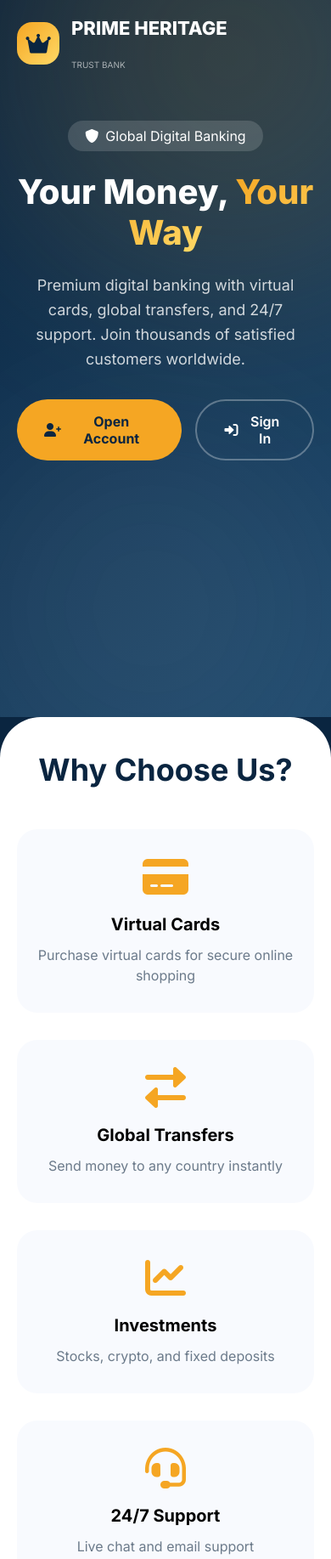
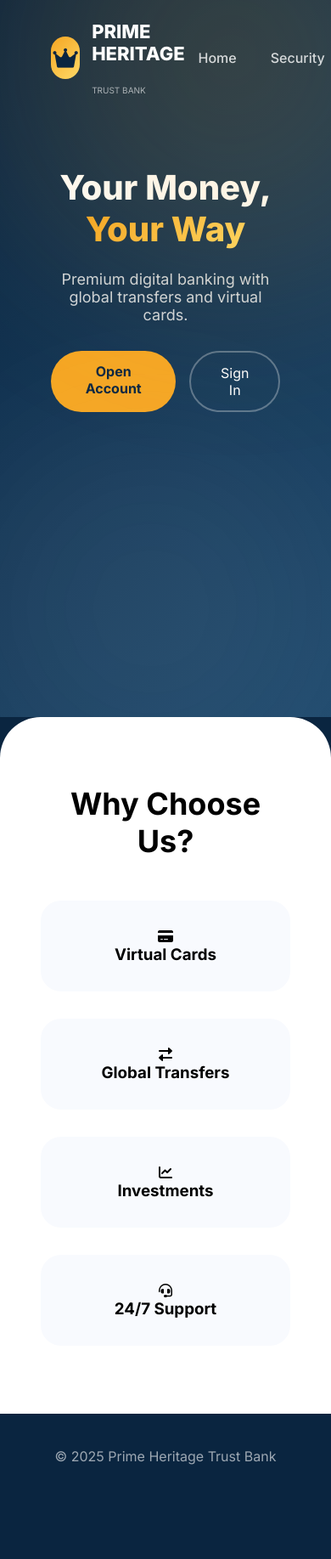
Before and after one commit to Giftfx-ship/Wixin, a website: page public/index.html in a window 390 px wide. Shown: the top 1835 px of the page at 85% size. After the commit the page ends 1764 px from the top, so only its background shows below. Drawn offline with Linux system fonts and the light colour scheme.

Commit message:
Update index.html

```diff
--- a/public/index.html
+++ b/public/index.html
@@ -2,82 +2,328 @@
 <html lang="en">
 <head>
 <meta charset="UTF-8">
-  <meta name="viewport" content="width=device-width, initial-scale=1.0, user-scalable=yes">
+<meta name="viewport" content="width=device-width, initial-scale=1.0">
 <title>Prime Heritage Trust | Global Digital Banking</title>
+
 <link rel="stylesheet" href="https://cdnjs.cloudflare.com/ajax/libs/font-awesome/6.0.0-beta3/css/all.min.css">
-  <link href="https://fonts.googleapis.com/css2?family=Inter:opsz,wght@14..32,300;14..32,400;14..32,500;14..32,600;14..32,700;14..32,800&display=swap" rel="stylesheet">
+<link href="https://fonts.googleapis.com/css2?family=Inter:wght@300;400;500;600;700;800&display=swap" rel="stylesheet">
+
 <style>
-    * { margin: 0; padding: 0; box-sizing: border-box; }
-    body { font-family: 'Inter', sans-serif; background: #0A2540; overflow-x: hidden; }
-    .landing { min-height: 100vh; background: linear-gradient(135deg, #0A2540 0%, #1F4A6E 100%); position: relative; overflow: hidden; }
-    .bg-animation { position: absolute; width: 100%; height: 100%; overflow: hidden; }
-    .orb { position: absolute; border-radius: 50%; filter: blur(80px); animation: floatAnim 20s infinite; }
-    .orb-1 { width: 600px; height: 600px; background: radial-gradient(circle, rgba(245,166,35,0.2), transparent); top: -200px; right: -150px; }
-    .orb-2 { width: 500px; height: 500px; background: radial-gradient(circle, rgba(255,255,255,0.08), transparent); bottom: -150px; left: -100px; animation-delay: -7s; }
-    @keyframes floatAnim { 0%,100%{transform:translate(0,0) scale(1);} 50%{transform:translate(40px,-40px) scale(1.1);} }
-    nav { display: flex; justify-content: space-between; align-items: center; padding: 24px 60px; position: relative; z-index: 10; }
-    .logo { display: flex; align-items: center; gap: 14px; }
-    .logo-icon { width: 50px; height: 50px; background: linear-gradient(135deg,#F5A623,#FFD966); border-radius: 18px; display: flex; align-items: center; justify-content: center; }
-    .logo-icon i { font-size: 26px; color: #0A2540; }
-    .logo-text h1 { color: white; font-size: 22px; font-weight: 800; }
-    .logo-text p { color: rgba(255,255,255,0.6); font-size: 10px; }
-    .nav-links { display: flex; gap: 40px; align-items: center; }
-    .nav-links a { color: rgba(255,255,255,0.8); text-decoration: none; font-weight: 500; transition: 0.3s; }
-    .nav-links a:hover { color: #F5A623; }
-    .btn-outline { background: transparent; border: 2px solid rgba(245,166,35,0.5); padding: 10px 28px; border-radius: 50px; color: white; font-weight: 600; }
-    .hero { display: flex; justify-content: space-between; align-items: center; padding: 60px 60px; position: relative; z-index: 10; }
-    .hero-content { max-width: 550px; }
-    .badge { display: inline-flex; align-items: center; gap: 8px; background: rgba(255,255,255,0.15); padding: 8px 20px; border-radius: 40px; margin-bottom: 24px; color: white; }
-    h1 { font-size: 56px; font-weight: 800; color: white; line-height: 1.2; margin-bottom: 24px; }
-    .gradient-text { background: linear-gradient(135deg, #F5A623, #FFD966); -webkit-background-clip: text; background-clip: text; color: transparent; }
-    .hero p { color: rgba(255,255,255,0.8); font-size: 18px; line-height: 1.6; margin-bottom: 32px; }
-    .btn-group { display: flex; gap: 16px; }
-    .btn-primary { background: #F5A623; color: #0A2540; padding: 14px 32px; border-radius: 40px; text-decoration: none; font-weight: 700; display: inline-flex; align-items: center; gap: 8px; transition: 0.3s; }
-    .btn-primary:hover { background: #FFB84D; transform: translateY(-2px); }
-    .btn-secondary { background: transparent; border: 2px solid rgba(255,255,255,0.3); padding: 14px 32px; border-radius: 40px; color: white; text-decoration: none; font-weight: 600; display: inline-flex; align-items: center; gap: 8px; }
-    .floating-cards { position: relative; }
-    .floating-card { background: rgba(255,255,255,0.1); backdrop-filter: blur(10px); padding: 24px; border-radius: 28px; width: 260px; text-align: center; color: white; animation: floatCard 4s ease-in-out infinite; }
-    .floating-card-2 { margin-top: 30px; margin-left: 40px; animation-delay: 2s; }
-    @keyframes floatCard { 0%,100%{transform:translateY(0);} 50%{transform:translateY(-15px);} }
-    .floating-card i { font-size: 48px; color: #F5A623; margin-bottom: 16px; }
-    .features { background: white; padding: 80px 48px; border-radius: 48px 48px 0 0; }
-    .section-title { text-align: center; font-size: 36px; font-weight: 700; margin-bottom: 48px; color: #0A2540; }
-    .features-grid { display: grid; grid-template-columns: repeat(4, 1fr); gap: 32px; }
-    .feature-card { text-align: center; padding: 32px 24px; background: #F8FAFE; border-radius: 24px; transition: 0.3s; }
-    .feature-card:hover { transform: translateY(-5px); box-shadow: 0 20px 40px rgba(0,0,0,0.08); }
-    .feature-card i { font-size: 48px; color: #F5A623; margin-bottom: 20px; }
-    .feature-card h3 { font-size: 20px; margin-bottom: 12px; }
-    .feature-card p { color: #6B7A8A; line-height: 1.5; }
-    footer { background: #0A2540; padding: 40px; text-align: center; color: rgba(255,255,255,0.6); }
-    @media (max-width: 768px) { nav { padding: 20px; } .hero { flex-direction: column; text-align: center; padding: 40px 20px; } h1 { font-size: 40px; } .features-grid { grid-template-columns: 1fr; } .features { padding: 40px 20px; } .floating-cards { display: none; } .btn-group { justify-content: center; } .nav-links { display: none; } }
+* { margin:0; padding:0; box-sizing:border-box; }
+body { font-family:'Inter', sans-serif; background:#0A2540; overflow-x:hidden; }
+
+/* ================= PRELOADER ================= */
+#preloader {
+  position: fixed;
+  width: 100%;
+  height: 100%;
+  background: #0A2540;
+  display: flex;
+  flex-direction: column;
+  justify-content: center;
+  align-items: center;
+  z-index: 9999;
+}
+
+.loader-logo {
+  width: 70px;
+  height: 70px;
+  border-radius: 20px;
+  background: linear-gradient(135deg,#F5A623,#FFD966);
+  display: flex;
+  align-items: center;
+  justify-content: center;
+  animation: pulse 1.5s infinite ease-in-out;
+}
+
+.loader-logo i {
+  font-size: 32px;
+  color: #0A2540;
+}
+
+.loading-text {
+  margin-top: 20px;
+  color: rgba(255,255,255,0.7);
+  font-size: 14px;
+  letter-spacing: 1px;
+}
+
+.loading-bar {
+  margin-top: 20px;
+  width: 200px;
+  height: 4px;
+  background: rgba(255,255,255,0.1);
+  border-radius: 10px;
+  overflow: hidden;
+}
+
+.loading-progress {
+  height: 100%;
+  width: 0%;
+  background: linear-gradient(90deg,#F5A623,#FFD966);
+  animation: load 2.5s ease forwards;
+}
+
+@keyframes pulse {
+  0% { transform: scale(1); }
+  50% { transform: scale(1.08); }
+  100% { transform: scale(1); }
+}
+
+@keyframes load {
+  0% { width: 0%; }
+  100% { width: 100%; }
+}
+
+/* Fade out */
+.fade-out {
+  opacity: 0;
+  transition: opacity 0.6s ease;
+  pointer-events: none;
+}
+
+/* ================= MAIN SITE ================= */
+.landing { min-height:100vh; background:linear-gradient(135deg,#0A2540 0%,#1F4A6E 100%); position:relative; overflow:hidden; }
+
+.bg-animation { position:absolute; width:100%; height:100%; overflow:hidden; }
+
+.orb {
+  position:absolute;
+  border-radius:50%;
+  filter:blur(80px);
+  animation: floatAnim 20s infinite;
+}
+
+.orb-1 {
+  width:600px; height:600px;
+  background: radial-gradient(circle, rgba(245,166,35,0.2), transparent);
+  top:-200px; right:-150px;
+}
+
+.orb-2 {
+  width:500px; height:500px;
+  background: radial-gradient(circle, rgba(255,255,255,0.08), transparent);
+  bottom:-150px; left:-100px;
+  animation-delay:-7s;
+}
+
+@keyframes floatAnim {
+  0%,100%{transform:translate(0,0) scale(1);}
+  50%{transform:translate(40px,-40px) scale(1.1);}
+}
+
+nav {
+  display:flex;
+  justify-content:space-between;
+  align-items:center;
+  padding:24px 60px;
+  position:relative;
+  z-index:10;
+}
+
+.logo { display:flex; align-items:center; gap:14px; }
+
+.logo-icon {
+  width:50px; height:50px;
+  background: linear-gradient(135deg,#F5A623,#FFD966);
+  border-radius:18px;
+  display:flex;
+  align-items:center;
+  justify-content:center;
+}
+
+.logo-icon i { font-size:26px; color:#0A2540; }
+
+.logo-text h1 { color:white; font-size:22px; font-weight:800; }
+.logo-text p { color:rgba(255,255,255,0.6); font-size:10px; }
+
+.nav-links { display:flex; gap:40px; align-items:center; }
+
+.nav-links a {
+  color:rgba(255,255,255,0.8);
+  text-decoration:none;
+  font-weight:500;
+  transition:0.3s;
+}
+
+.nav-links a:hover { color:#F5A623; }
+
+.btn-outline {
+  border:2px solid rgba(245,166,35,0.5);
+  padding:10px 28px;
+  border-radius:50px;
+  color:white;
+  font-weight:600;
+}
+
+/* HERO */
+.hero {
+  display:flex;
+  justify-content:space-between;
+  align-items:center;
+  padding:60px;
+}
+
+.hero-content { max-width:550px; }
+
+h1 {
+  font-size:56px;
+  font-weight:800;
+  color:white;
+  margin-bottom:24px;
+}
+
+.gradient-text {
+  background: linear-gradient(135deg,#F5A623,#FFD966);
+  -webkit-background-clip:text;
+  color:transparent;
+}
+
+.hero p {
+  color:rgba(255,255,255,0.8);
+  font-size:18px;
+  margin-bottom:32px;
+}
+
+.btn-group { display:flex; gap:16px; }
+
+.btn-primary {
+  background:#F5A623;
+  color:#0A2540;
+  padding:14px 32px;
+  border-radius:40px;
+  font-weight:700;
+  text-decoration:none;
+}
+
+.btn-secondary {
+  border:2px solid rgba(255,255,255,0.3);
+  padding:14px 32px;
+  border-radius:40px;
+  color:white;
+  text-decoration:none;
+}
+
+/* FEATURES */
+.features {
+  background:white;
+  padding:80px 48px;
+  border-radius:48px 48px 0 0;
+}
+
+.section-title {
+  text-align:center;
+  font-size:36px;
+  margin-bottom:48px;
+}
+
+.features-grid {
+  display:grid;
+  grid-template-columns:repeat(4,1fr);
+  gap:32px;
+}
+
+.feature-card {
+  text-align:center;
+  padding:32px;
+  background:#F8FAFE;
+  border-radius:24px;
+  transition:0.3s;
+}
+
+.feature-card:hover {
+  transform:translateY(-5px);
+  box-shadow:0 20px 40px rgba(0,0,0,0.08);
+}
+
+footer {
+  background:#0A2540;
+  padding:40px;
+  text-align:center;
+  color:rgba(255,255,255,0.6);
+}
+
+/* MOBILE */
+@media (max-width:768px) {
+  .hero { flex-direction:column; text-align:center; }
+  h1 { font-size:40px; }
+  .features-grid { grid-template-columns:1fr; }
+}
 </style>
 </head>
+
 <body>
+
+<!-- PRELOADER -->
+<div id="preloader">
+  <div class="loader-logo"><i class="fas fa-crown"></i></div>
+  <div class="loading-text">Securing your banking experience...</div>
+  <div class="loading-bar">
+    <div class="loading-progress"></div>
+  </div>
+</div>
+
+<!-- MAIN CONTENT -->
 <div class="landing">
-    <div class="bg-animation"><div class="orb orb-1"></div><div class="orb orb-2"></div></div>
+  <div class="bg-animation">
+    <div class="orb orb-1"></div>
+    <div class="orb orb-2"></div>
+  </div>
+
   <nav>
-      <div class="logo"><div class="logo-icon"><i class="fas fa-crown"></i></div><div class="logo-text"><h1>PRIME HERITAGE</h1><p>TRUST BANK</p></div></div>
-      <div class="nav-links"><a href="#">Home</a><a href="#">Security</a><a href="support.html">Support</a><a href="login.html" class="btn-outline">Sign In</a></div>
+    <div class="logo">
+      <div class="logo-icon"><i class="fas fa-crown"></i></div>
+      <div class="logo-text">
+        <h1>PRIME HERITAGE</h1>
+        <p>TRUST BANK</p>
+      </div>
+    </div>
+    <div class="nav-links">
+      <a href="#">Home</a>
+      <a href="#">Security</a>
+      <a href="#">Support</a>
+      <a href="#" class="btn-outline">Sign In</a>
+    </div>
   </nav>
+
   <div class="hero">
     <div class="hero-content">
-        <div class="badge"><i class="fas fa-shield-alt"></i><span>Global Digital Banking</span></div>
       <h1>Your Money, <span class="gradient-text">Your Way</span></h1>
-        <p>Premium digital banking with virtual cards, global transfers, and 24/7 support. Join thousands of satisfied customers worldwide.</p>
-        <div class="btn-group"><a href="signup.html" class="btn-primary"><i class="fas fa-user-plus"></i> Open Account</a><a href="login.html" class="btn-secondary"><i class="fas fa-sign-in-alt"></i> Sign In</a></div>
-      </div>
-      <div class="floating-cards"><div class="floating-card"><i class="fas fa-credit-card"></i><h4>Virtual Cards</h4><p>Instant digital cards</p></div><div class="floating-card floating-card-2"><i class="fas fa-globe"></i><h4>50+ Currencies</h4><p>USD, EUR, GBP & more</p></div></div>
+      <p>Premium digital banking with global transfers and virtual cards.</p>
+      <div class="btn-group">
+        <a href="#" class="btn-primary">Open Account</a>
+        <a href="#" class="btn-secondary">Sign In</a>
       </div>
     </div>
+  </div>
+</div>
+
 <div class="features">
   <h2 class="section-title">Why Choose Us?</h2>
   <div class="features-grid">
-      <div class="feature-card"><i class="fas fa-credit-card"></i><h3>Virtual Cards</h3><p>Purchase virtual cards for secure online shopping</p></div>
-      <div class="feature-card"><i class="fas fa-exchange-alt"></i><h3>Global Transfers</h3><p>Send money to any country instantly</p></div>
-      <div class="feature-card"><i class="fas fa-chart-line"></i><h3>Investments</h3><p>Stocks, crypto, and fixed deposits</p></div>
-      <div class="feature-card"><i class="fas fa-headset"></i><h3>24/7 Support</h3><p>Live chat and email support</p></div>
+    <div class="feature-card"><i class="fas fa-credit-card"></i><h3>Virtual Cards</h3></div>
+    <div class="feature-card"><i class="fas fa-exchange-alt"></i><h3>Global Transfers</h3></div>
+    <div class="feature-card"><i class="fas fa-chart-line"></i><h3>Investments</h3></div>
+    <div class="feature-card"><i class="fas fa-headset"></i><h3>24/7 Support</h3></div>
   </div>
 </div>
-  <footer><p>©️ 2025 Prime Heritage Trust Bank. All rights reserved.</p><p style="margin-top:8px;">🔐 3-Layer BBC Security • 24/7 Global Support</p></footer>
+
+<footer>
+  <p>© 2025 Prime Heritage Trust Bank</p>
+</footer>
+
+<!-- SCRIPT -->
+<script>
+window.addEventListener("load", function() {
+  const preloader = document.getElementById("preloader");
+  setTimeout(() => {
+    preloader.classList.add("fade-out");
+    setTimeout(() => {
+      preloader.style.display = "none";
+    }, 600);
+  }, 2200);
+});
+</script>
+
 </body>
 </html>
```
Lines whose indentation alone changed are shown as unchanged.
